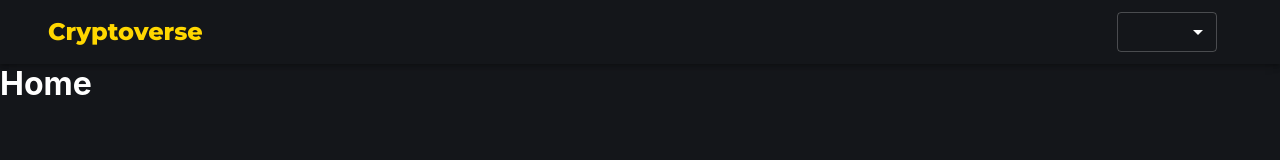
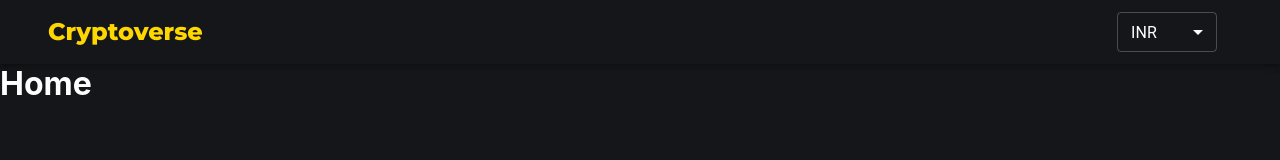
Before and after one commit to maniShankar8096/Cryptoverse, a React (Create React App) app: page / in a window 1280 px wide. Shown: the top 160 px of the page. Built offline with nearby package versions, Linux system fonts and the light colour scheme.

Commit message:
implemented context API to handle state

```diff
--- /dev/null
+++ b/src/CryptoContext.js
@@ -0,0 +1,29 @@
+import { createContext, useContext, useEffect, useState } from "react";
+
+const Crypto=createContext();
+
+const CryptoContext=({children})=>{
+
+    const [currency,setCurrency]=useState("INR");
+    const [symbol,setSymbol]=useState("₹");
+
+    useEffect(()=>{
+        if(currency==="INR"){
+            setSymbol("₹");
+        }else if(currency==="USD"){
+            setSymbol("$");
+        }
+    },[currency])
+
+    return(
+        <Crypto.Provider value={{currency,setCurrency,symbol}}>
+            {children}
+        </Crypto.Provider>
+    )
+}
+
+export default CryptoContext;
+
+export const CryptoState=()=>{
+    return useContext(Crypto);
+}
--- a/src/components/Header.js
+++ b/src/components/Header.js
@@ -1,6 +1,7 @@
 import { AppBar, Container, MenuItem, Toolbar, Typography,Select, makeStyles, createTheme,ThemeProvider } from "@material-ui/core";
 import React from "react";
 import {useNavigate} from "react-router";//useNavigate replaced useHistory
+import { CryptoState } from "../CryptoContext";
 
 const useStyles=makeStyles(()=>({
     title:{
@@ -19,6 +20,8 @@ const Header=()=>{
 
     const navigate=useNavigate();
 
+    const {currency,setCurrency}=CryptoState();
+
     const darkTheme=createTheme({
         palette:{
             primary:{
@@ -36,7 +39,9 @@ const Header=()=>{
                         <Typography className={classes.title} onClick={()=>{navigate('/')}} variant='h5' >
                         Cryptoverse
                         </Typography>
-                        <Select variant='outlined' style={{width:100,height:40,marginRight:15}}>
+                        <Select variant='outlined' value={currency}
+                            onChange={(e)=>{setCurrency(e.target.value)}}
+                            style={{width:100,height:40,marginRight:15}}>
                         <MenuItem value={"USD"}>USD</MenuItem>
                         <MenuItem value={"INR"}>INR</MenuItem>
                         </Select>
--- a/src/index.js
+++ b/src/index.js
@@ -4,10 +4,14 @@ import './index.css';
 import App from './App';
 import reportWebVitals from './reportWebVitals';
 
+import CryptoContext from './CryptoContext';
+
 const root = ReactDOM.createRoot(document.getElementById('root'));
 root.render(
   <React.StrictMode>
-    <App />
+    <CryptoContext>
+      <App />
+    </CryptoContext>
   </React.StrictMode>
 );
 
```
